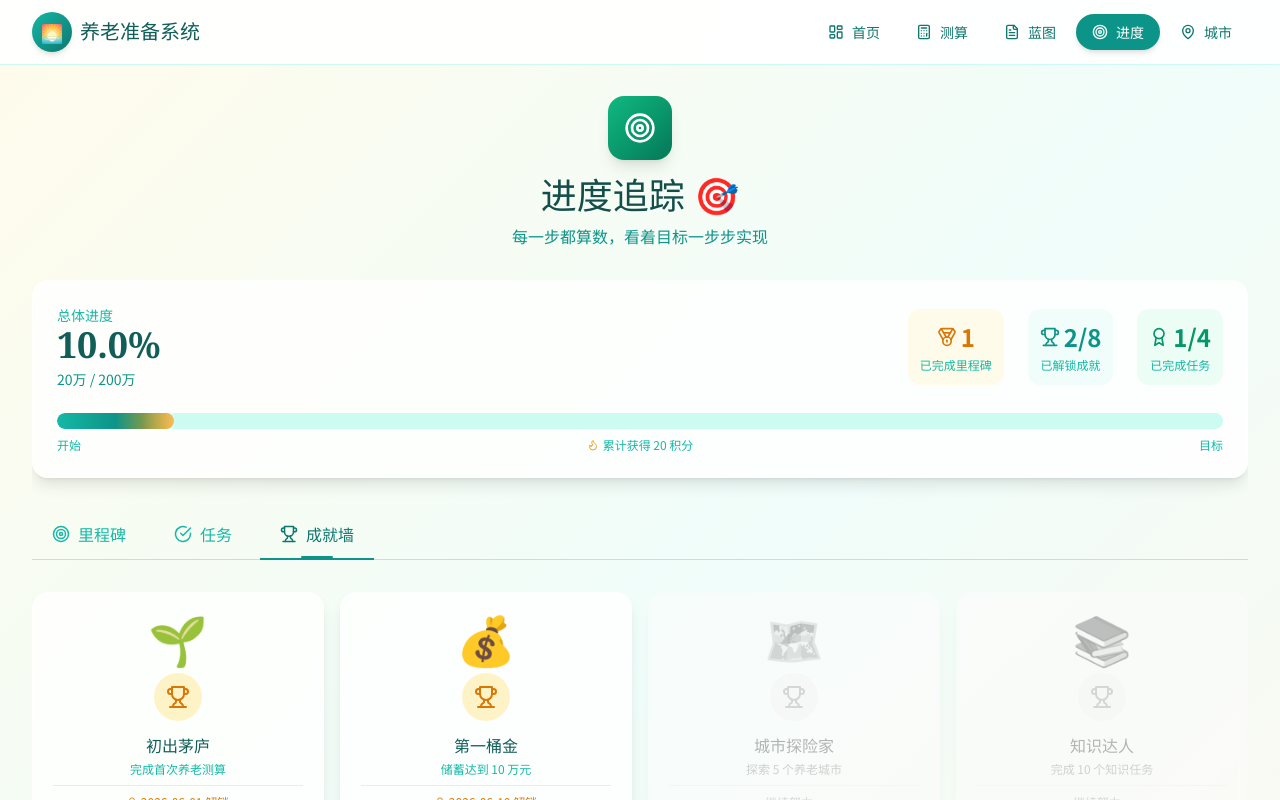
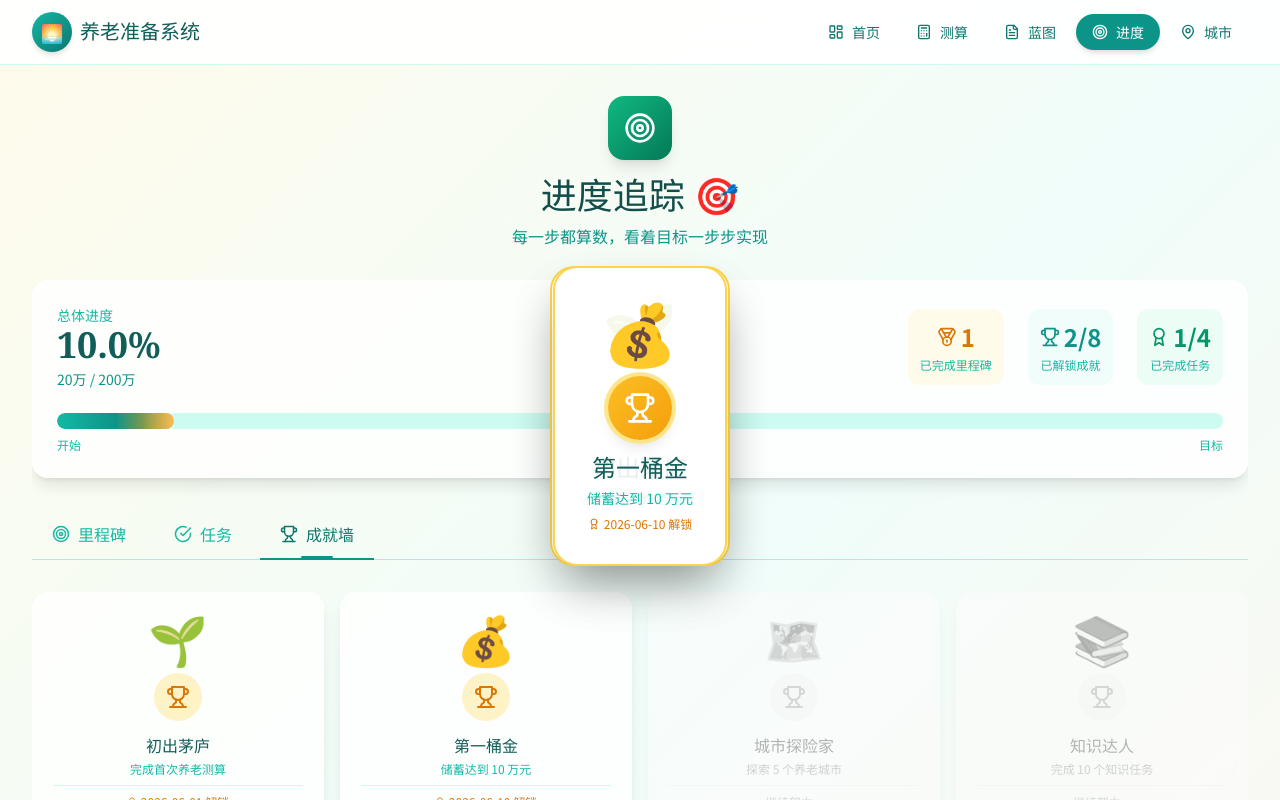
Before and after one commit to edward-718/retirement-planning, a React (Vite) app: page /progress in a window 1280 px wide. Both pictures are taken after a click on the button "成就墙". Shown: the top 800 px of the page. Built offline with nearby package versions, Linux system fonts and the light colour scheme.

Commit message:
Upload src/pages/Progress/index.tsx

```diff
--- a/src/pages/Progress/index.tsx
+++ b/src/pages/Progress/index.tsx
@@ -155,8 +155,16 @@ export default function Progress() {
                 key={milestone.id}
                 className={`card p-5 relative overflow-hidden transition-all duration-300 ${
                   milestone.status === 'completed' ? 'opacity-90' : ''
-                } ${isCelebrating ? 'animate-bounce-in scale-105' : ''}`}
+                } ${isCelebrating ? 'animate-bounce-in scale-105' : ''} ${
+                  milestone.status === 'completed' ? 'ring-2 ring-gold-400 ring-offset-2' : ''
+                }`}
               >
+                {/* 里程碑完成金色流光扫描 */}
+                {milestone.status === 'completed' && (
+                  <div className="absolute inset-0 pointer-events-none overflow-hidden">
+                    <div className="absolute inset-0 bg-gradient-to-r from-transparent via-gold-200/40 to-transparent animate-shimmer" />
+                  </div>
+                )}
                 <div className="absolute left-0 top-0 bottom-0 w-1.5 bg-gradient-to-b from-teal-500 to-gold-500" />
                 <div className="flex items-start justify-between ml-4">
                   <div className="flex-1">
@@ -300,6 +308,25 @@ export default function Progress() {
       )}
 
       {activeTab === 'achievements' && (
+        <>
+          {/* 成就解锁仪式感动画 */}
+          {progress.achievements.map((achievement) => (
+            achievement.unlocked && achievement.unlockedAt && (
+              <div key={`ceremony-${achievement.id}`} className="fixed inset-0 z-50 flex items-center justify-center pointer-events-none animate-fade-in">
+                <div className="bg-white/90 backdrop-blur-md rounded-3xl p-8 shadow-2xl border-2 border-gold-300 text-center animate-bounce-in">
+                  <div className="text-6xl mb-4">{achievement.icon}</div>
+                  <div className="w-16 h-16 rounded-full mx-auto mb-3 bg-gradient-to-br from-gold-400 to-amber-500 flex items-center justify-center shadow-lg ring-4 ring-gold-200">
+                    <Trophy size={32} className="text-white" />
+                  </div>
+                  <h3 className="font-serif text-2xl font-bold text-teal-800 mb-1">{achievement.title}</h3>
+                  <p className="text-teal-500 text-sm">{achievement.description}</p>
+                  <p className="text-gold-600 text-xs mt-2 flex items-center justify-center gap-1">
+                    <Award size={12} /> {achievement.unlockedAt} 解锁
+                  </p>
+                </div>
+              </div>
+            )
+          ))}
           <div className="grid grid-cols-2 md:grid-cols-4 gap-4 animate-fade-in-up">
             {progress.achievements.map((achievement, index) => (
               <div
@@ -337,6 +364,7 @@ export default function Progress() {
               </div>
             ))}
           </div>
+        </>
       )}
 
       {activeTab === 'tasks' && completedTasks.length === progress.tasks.length && progress.tasks.length > 0 && (
```
Lines whose indentation alone changed are shown as unchanged.
